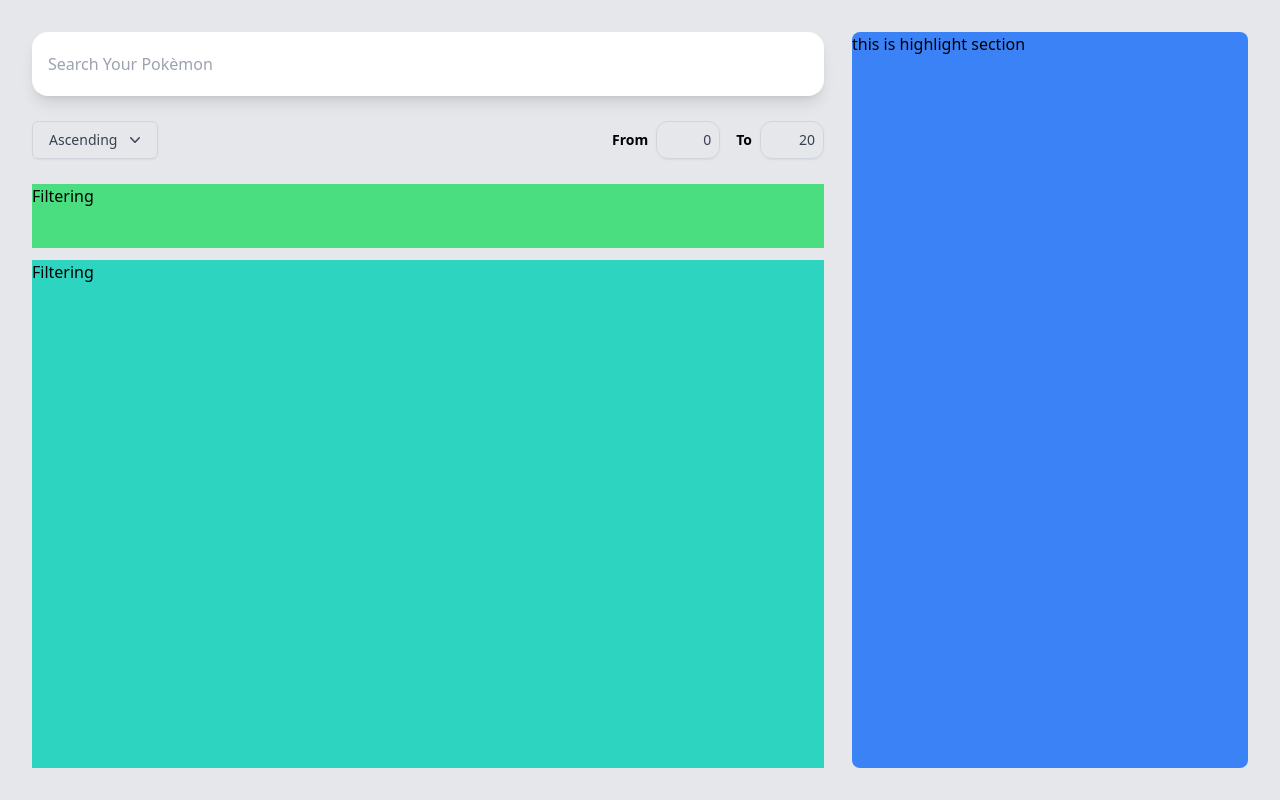
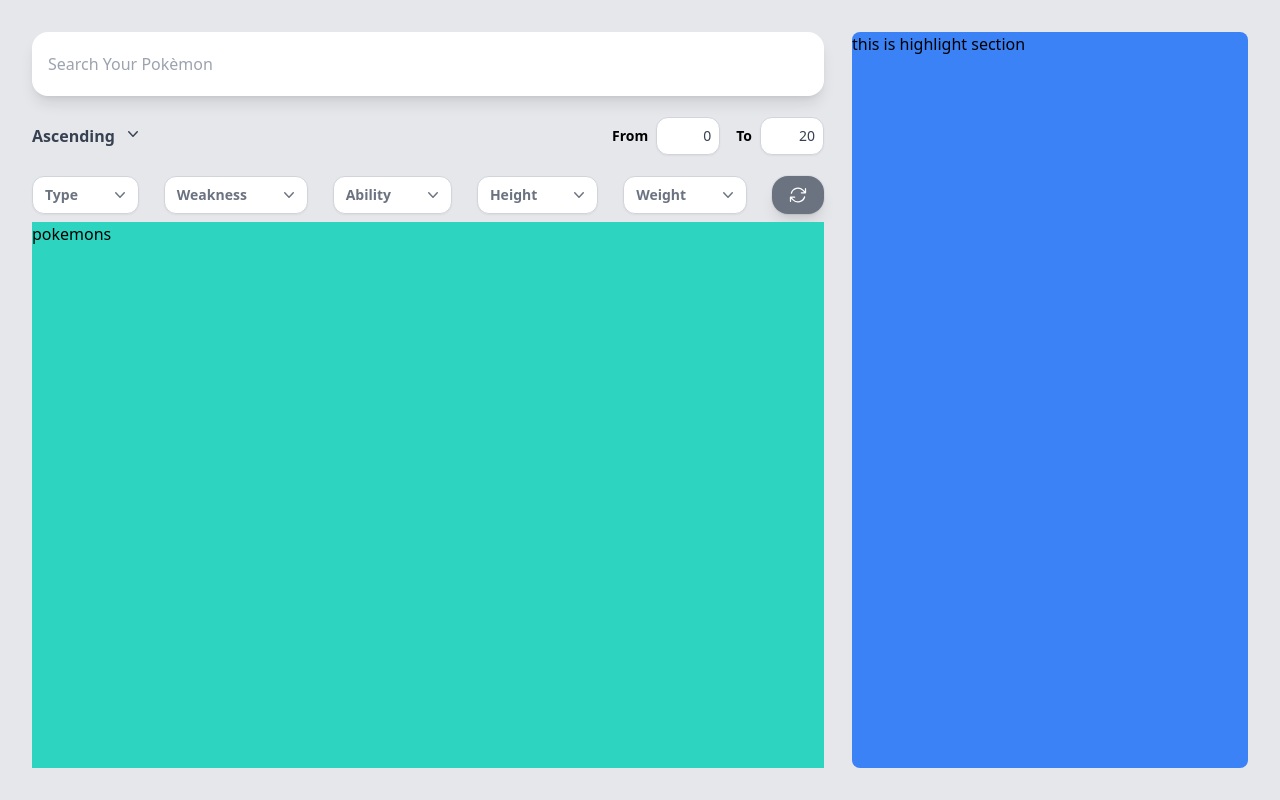
Before and after one commit to Uarmagan/pokedex, a Next.js app: page /v2 in a window 1280 px wide. Built offline with nearby package versions, Linux system fonts and the light colour scheme.

Commit message:
adds filter buttons group UI

```diff
--- /dev/null
+++ b/components/dropdown.tsx
@@ -0,0 +1,58 @@
+import { Menu, Transition } from '@headlessui/react';
+import { ChevronDownIcon } from '@heroicons/react/20/solid';
+import { Fragment } from 'react';
+import { classNames } from '../utils/tailwindUtils';
+
+export const Dropdown = ({ name, items = 'test' }: any) => {
+  return (
+    <Menu as='div' className='relative inline-block text-left mr-5'>
+      <div>
+        <Menu.Button className='inline-flex w-full text-gray-500 justify-center rounded-xl border border-gray-300 bg-white px-3 py-2 text-sm font-bold shadow-sm hover:bg-gray-50 focus:outline-none focus:ring-2 focus:ring-indigo-500 focus:ring-offset-2 focus:ring-offset-gray-100'>
+          {name}
+          <ChevronDownIcon className='-mr-1 ml-8 h-5 w-5' aria-hidden='true' />
+        </Menu.Button>
+      </div>
+
+      <Transition
+        as={Fragment}
+        enter='transition ease-out duration-100'
+        enterFrom='transform opacity-0 scale-95'
+        enterTo='transform opacity-100 scale-100'
+        leave='transition ease-in duration-75'
+        leaveFrom='transform opacity-100 scale-100'
+        leaveTo='transform opacity-0 scale-95'
+      >
+        <Menu.Items className='absolute left-0 z-10 mt-2 w-32 origin-top-right rounded-md bg-white shadow-lg ring-1 ring-black ring-opacity-5 focus:outline-none'>
+          <div className='py-1'>
+            <Menu.Item>
+              {({ active }) => (
+                <a
+                  href='#'
+                  className={classNames(
+                    active ? 'bg-gray-100 text-gray-900' : 'text-gray-700',
+                    'block px-4 py-2 text-sm'
+                  )}
+                >
+                  Ascending
+                </a>
+              )}
+            </Menu.Item>
+            <Menu.Item>
+              {({ active }) => (
+                <a
+                  href='#'
+                  className={classNames(
+                    active ? 'bg-gray-100 text-gray-900' : 'text-gray-700',
+                    'block px-4 py-2 text-sm'
+                  )}
+                >
+                  Descending
+                </a>
+              )}
+            </Menu.Item>
+          </div>
+        </Menu.Items>
+      </Transition>
+    </Menu>
+  );
+};
--- /dev/null
+++ b/components/filterGroup.tsx
@@ -0,0 +1,29 @@
+import { Dropdown } from './dropdown';
+
+export const FilterGroup = () => {
+  return (
+    <div className='flex justify-between'>
+      <Dropdown name='Type' />
+      <Dropdown name='Weakness' />
+      <Dropdown name='Ability' />
+      <Dropdown name='Height' />
+      <Dropdown name='Weight' />
+      <button className='rounded-2xl px-4 shadow-lg ring-1 ring-black ring-opacity-5 focus:outline-none bg-gray-500 '>
+        <svg
+          xmlns='http://www.w3.org/2000/svg'
+          fill='none'
+          viewBox='0 0 24 24'
+          strokeWidth={1.5}
+          stroke='white'
+          className='w-5 h-5'
+        >
+          <path
+            strokeLinecap='round'
+            strokeLinejoin='round'
+            d='M16.023 9.348h4.992v-.001M2.985 19.644v-4.992m0 0h4.992m-4.993 0l3.181 3.183a8.25 8.25 0 0013.803-3.7M4.031 9.865a8.25 8.25 0 0113.803-3.7l3.181 3.182m0-4.991v4.99'
+          />
+        </svg>
+      </button>
+    </div>
+  );
+};
--- a/components/sortLimit.tsx
+++ b/components/sortLimit.tsx
@@ -9,7 +9,7 @@ export const SortLimit = () => {
       <div className=' h-16 flex items-center flex-1'>
         <Menu as='div' className='relative inline-block text-left'>
           <div>
-            <Menu.Button className='inline-flex w-full justify-center rounded-md border border-gray-300 bg-transparent px-4 py-2 text-sm font-medium text-gray-700 shadow-sm hover:bg-gray-50 focus:outline-none focus:ring-2 focus:ring-indigo-500 focus:ring-offset-2 focus:ring-offset-gray-100'>
+            <Menu.Button className='inline-flex w-full justify-center py-2 text-md text-gray-700 hover:text-gray-500 font-bold'>
               Ascending
               <ChevronDownIcon
                 className='-mr-1 ml-2 h-5 w-5'
@@ -69,8 +69,8 @@ export const SortLimit = () => {
             type='text'
             name='from'
             value={0}
-            required
-            className='bg-transparent w-16 py-2 border border-gray-300 rounded-xl text-right pr-2 ml-2 text-sm font-medium text-gray-700 shadow-sm focus:outline-none focus:ring-2 focus:ring-indigo-500 focus:ring-offset-2 focus:ring-offset-gray-100'
+            readOnly
+            className='bg-white w-16 py-2 border border-gray-300 rounded-xl text-right pr-2 ml-2 text-sm font-medium text-gray-700 shadow-sm focus:outline-none focus:ring-2 focus:ring-indigo-500 focus:ring-offset-2 focus:ring-offset-gray-100'
           />
         </div>
         <div>
@@ -81,8 +81,8 @@ export const SortLimit = () => {
             type='text'
             name='to'
             value={20}
-            required
-            className=' bg-transparent w-16 py-2 border-gray-300 border-[1px] rounded-xl text-right pr-2 ml-2 text-sm font-medium text-gray-700 shadow-sm focus:outline-none focus:ring-2 focus:ring-indigo-500 focus:ring-offset-2 focus:ring-offset-gray-100'
+            readOnly
+            className='bg-white w-16 py-2 border-gray-300 border-[1px] rounded-xl text-right pr-2 ml-2 text-sm font-medium text-gray-700 shadow-sm focus:outline-none focus:ring-2 focus:ring-indigo-500 focus:ring-offset-2 focus:ring-offset-gray-100'
           />
         </div>
       </div>
--- a/pages/v2.tsx
+++ b/pages/v2.tsx
@@ -1,14 +1,15 @@
+import { FilterGroup } from '../components/filterGroup';
 import { SearchBar } from '../components/search';
 import { SortLimit } from '../components/sortLimit';
 
 export default function PokedexV2() {
   return (
     <main className='grid grid-cols-[2fr_1fr] h-screen py-8 gap-x-7'>
-      <div className='flex flex-col gap-y-3'>
+      <div className='flex flex-col gap-y-2'>
         <SearchBar />
         <SortLimit />
-        <div className='bg-green-400 h-16'>Filtering</div>
-        <div className='bg-teal-400 flex-auto'>Filtering</div>
+        <FilterGroup />
+        <div className='bg-teal-400 flex-auto'>pokemons</div>
       </div>
       <div className='bg-blue-500 flex flex-col rounded-lg flex-1  '>
         this is highlight section
```
